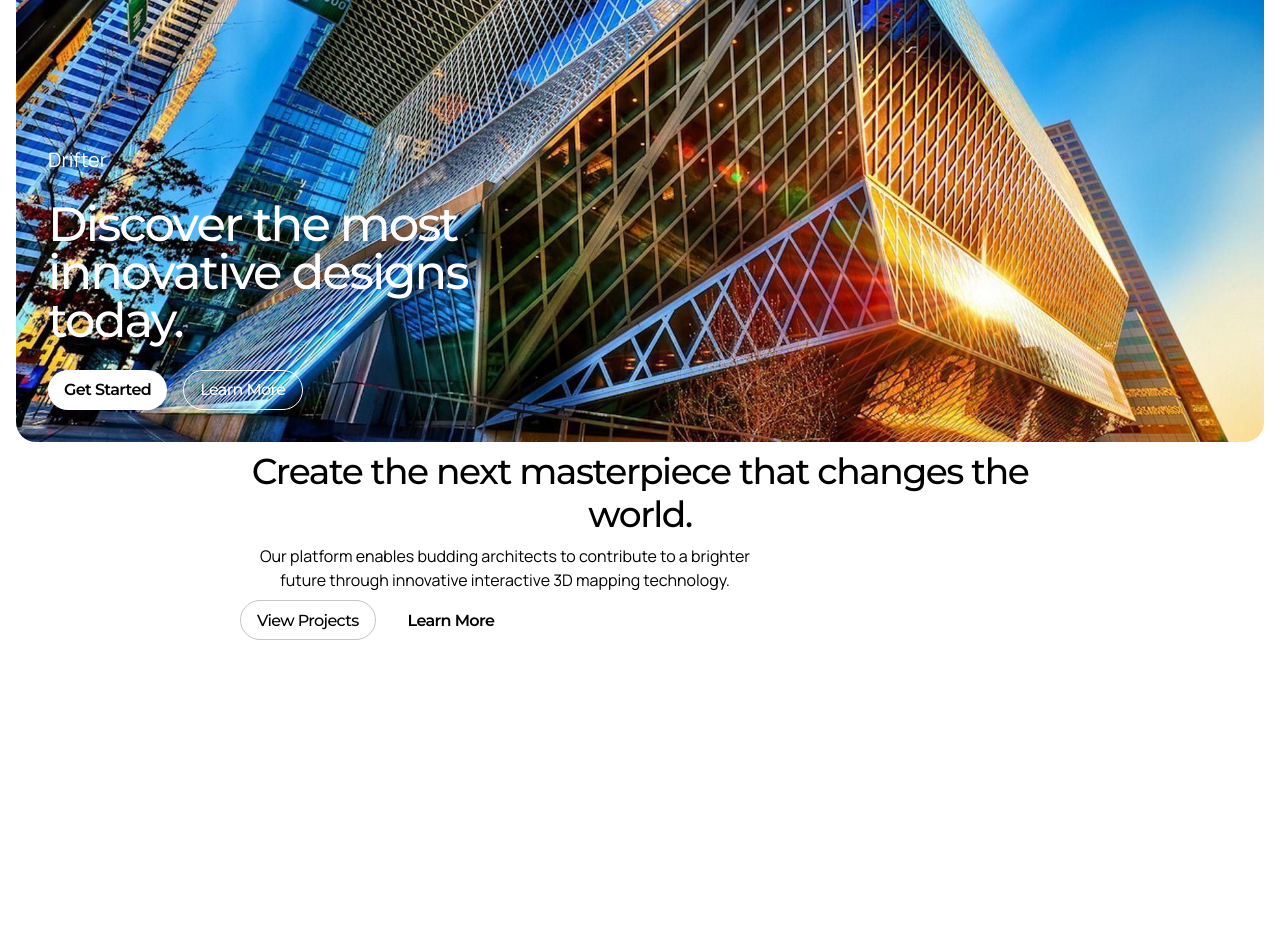
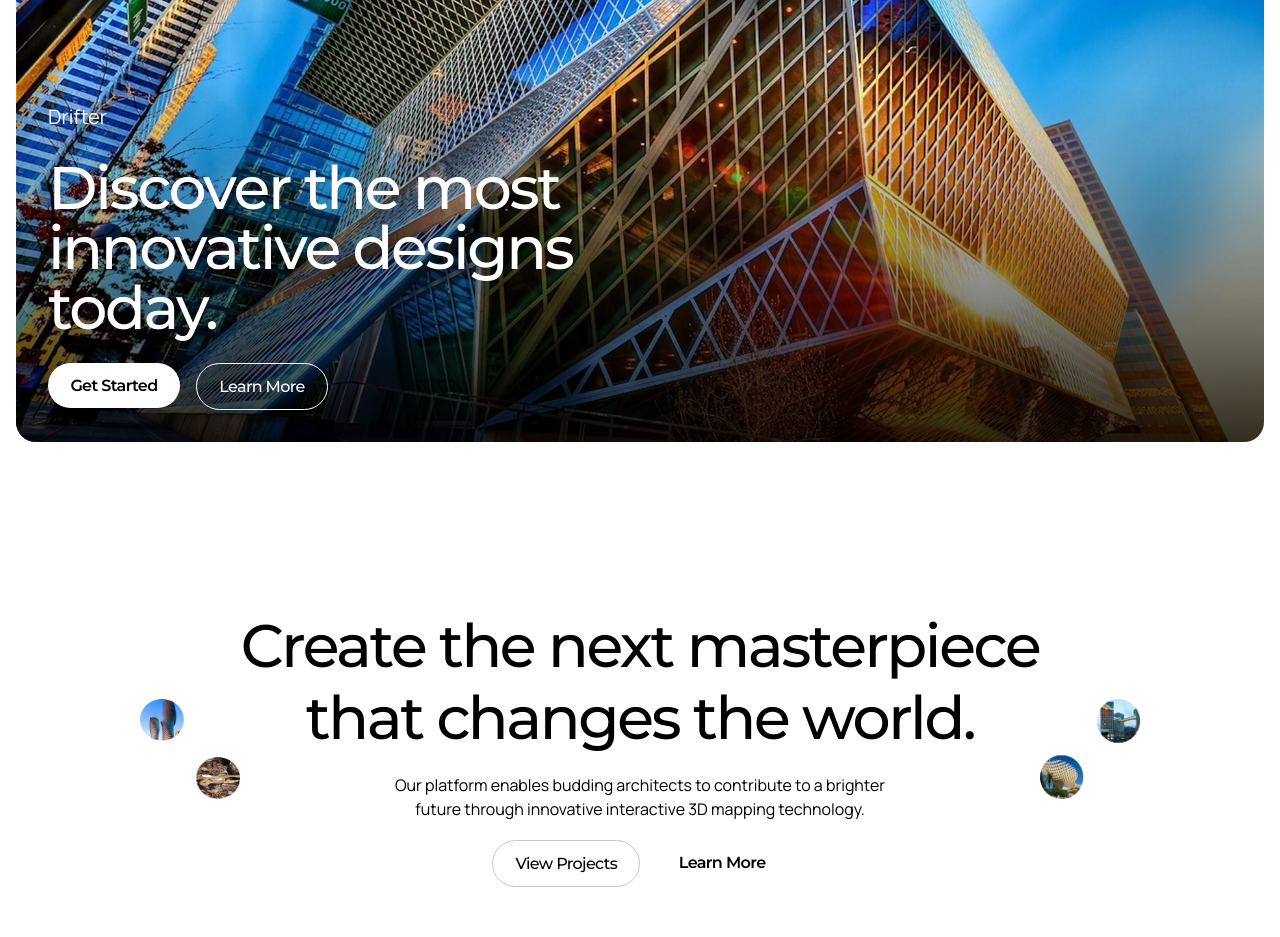
Before and after one commit to gprem09/Urban.I, a React (Create React App) app in the folder frontend/: page / in a window 1280 px wide. Shown: the part 238-1175 px from the top of the page. Before the commit the page ends 878 px from the top, so only its background shows below. Built offline with nearby package versions, Linux system fonts and the light colour scheme.

Commit message:
Styled hte landing

```diff
--- a/frontend/src/chakraTheme.js
+++ b/frontend/src/chakraTheme.js
@@ -47,7 +47,6 @@ const components = {
     variants: {
       noStyles: {
         background: `none`,
-        padding: `0`,
         height: `auto`,
         position: `relative`,
         alignItems: `auto`,
@@ -60,10 +59,12 @@ const components = {
         background: `white`,
         fontFamily: `Montserrat`,
         color: `black`,
+        padding: `1.4rem`,
         letterSpacing: "-0.04em",
         borderRadius: `100px`,
       },
       lgrey: {
+        padding: `1.4rem`,
         background: `#F6F6F6`,
         fontWeight: `500`,
         letterSpacing: `-0.04em`,
@@ -72,6 +73,7 @@ const components = {
         borderRadius: `100px`,
       },
       boutline: {
+        padding: `1.4rem`,
         background: `white`,
         fontWeight: `500`,
         letterSpacing: `-0.04em`,
@@ -81,6 +83,7 @@ const components = {
         borderRadius: `100px`,
       },
       woutline: {
+        padding: `1.4rem`,
         background: `none`,
         fontWeight: `500`,
         letterSpacing: `-0.04em`,
@@ -90,6 +93,7 @@ const components = {
         borderRadius: `100px`,
       },
       yellow: {
+        padding: `1.4rem`,
         background: `#ECF86E`,
         fontFamily: `Montserrat`,
         color: `black`,
--- a/frontend/src/components/Landing.js
+++ b/frontend/src/components/Landing.js
@@ -7,8 +7,35 @@ import {
   Button,
   Stack,
   Box,
+  Card,
+  CardHeader,
+  CardBody,
+  CardFooter,
 } from "@chakra-ui/react";
 import { RiCircleFill } from "react-icons/ri";
+
+const ProjBox = () => {
+  return (
+    <Card borderRadius="20px">
+      <Box
+        position="absolute"
+        bottom="0"
+        left="0"
+        width="100%"
+        height="60%"
+        opacity="0.8"
+        background="linear-gradient(0deg, rgba(0, 0, 0, 1) 0%, rgba(0, 0, 0, 0) 100%)"
+      />
+      <CardBody padding="0">
+        <Image
+          src="https://images.unsplash.com/photo-1555041469-a586c61ea9bc?ixlib=rb-4.0.3&ixid=MnwxMjA3fDB8MHxwaG90by1wYWdlfHx8fGVufDB8fHx8&auto=format&fit=crop&w=1770&q=80"
+          alt="Green double couch with wooden legs"
+          borderRadius="lg"
+        />
+      </CardBody>
+    </Card>
+  );
+};
 
 export const Landing = () => {
   return (
@@ -20,6 +47,16 @@ export const Landing = () => {
         borderRadius="20px"
         overflow="hidden"
       >
+        <Box
+          position="absolute"
+          bottom="0"
+          left="0"
+          width="100%"
+          height="60%"
+          opacity="0.8"
+          zIndex="2"
+          background="linear-gradient(0deg, rgba(0, 0, 0, 1) 0%, rgba(0, 0, 0, 0) 100%)"
+        />
         <Image
           src="/images/landingImage.jpg"
           alt="Landing Image"
@@ -37,12 +74,13 @@ export const Landing = () => {
           padding="2rem"
           spacing="1.6rem"
           color="white"
-          maxWidth="500px"
+          maxWidth="600px"
+          zIndex="3"
         >
           <Text fontSize="xl" color="white">
             Drifter
           </Text>
-          <Heading fontSize="5xl" lineHeight="1em" color="white">
+          <Heading fontSize="6xl" lineHeight="1em" color="white">
             Discover the most innovative designs today.
           </Heading>
           <Flex gap="1rem">
@@ -51,9 +89,15 @@ export const Landing = () => {
           </Flex>
         </Stack>
       </Box>
-      <Flex justifyContent="center" alignContent="center">
-        <Stack textAlign="center">
-          <Heading maxWidth="800px">
+      <Flex justifyContent="center" alignItems="center" paddingBlock="10rem">
+        <Image
+          src="/images/leftAbt.png"
+          alt="Landing Image"
+          width="100px"
+          height="100px"
+        />
+        <Stack textAlign="center" alignItems="center" gap="1.2rem">
+          <Heading fontSize="6xl" maxWidth="800px" lineHeight="1.2em">
             Create the next masterpiece that changes the world.
           </Heading>
           <Text maxWidth="530px">
@@ -65,7 +109,14 @@ export const Landing = () => {
             <Button variant="white">Learn More</Button>
           </Flex>
         </Stack>
+        <Image
+          src="/images/rightAbt.png"
+          alt="Landing Image"
+          width="100px"
+          height="100px"
+        />
       </Flex>
+      <ProjBox />
     </Stack>
   );
 };
```
Also changed, not shown: frontend/public/images/leftAbt.png (added), frontend/public/images/rightAbt.png (added).
